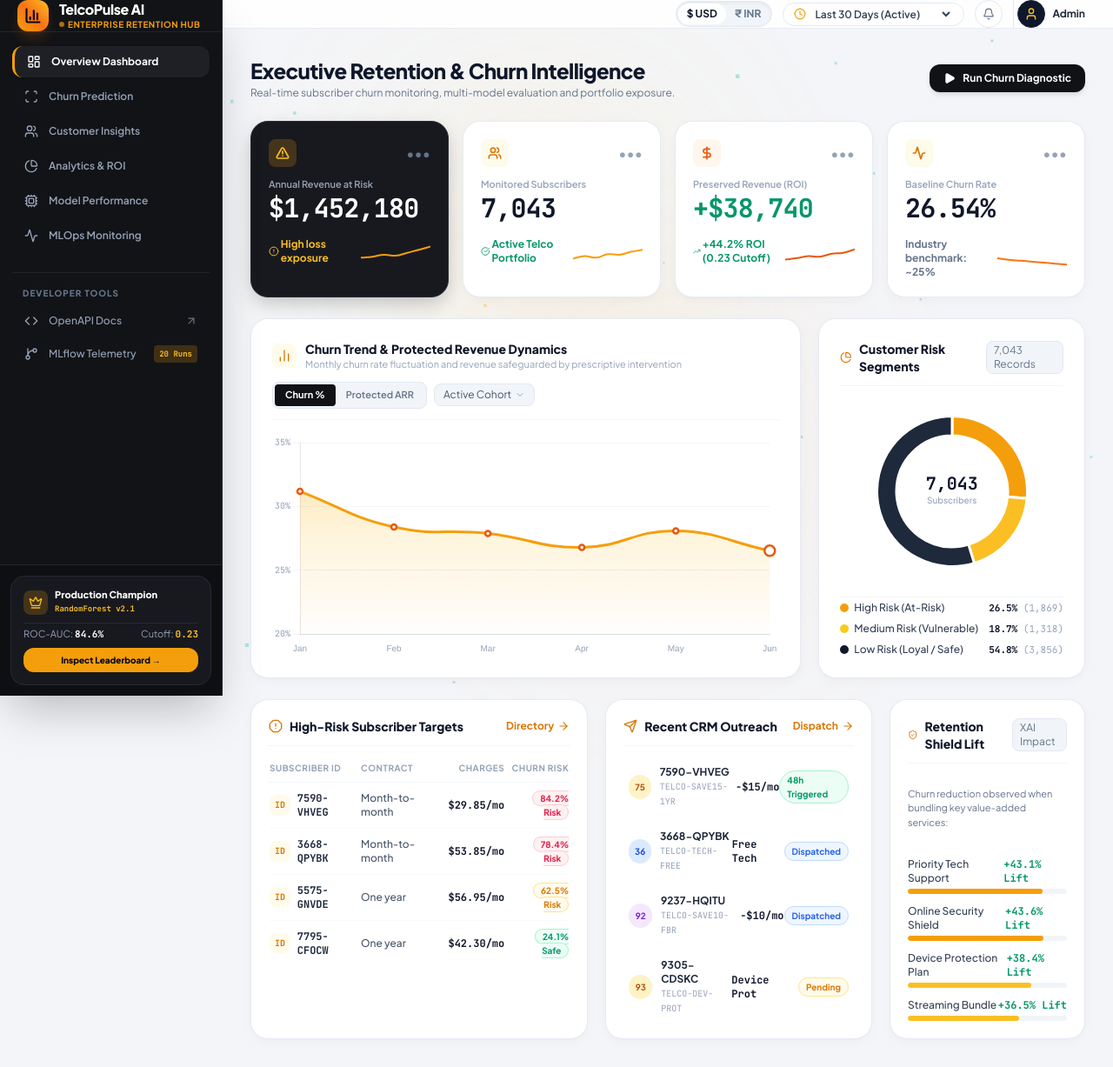
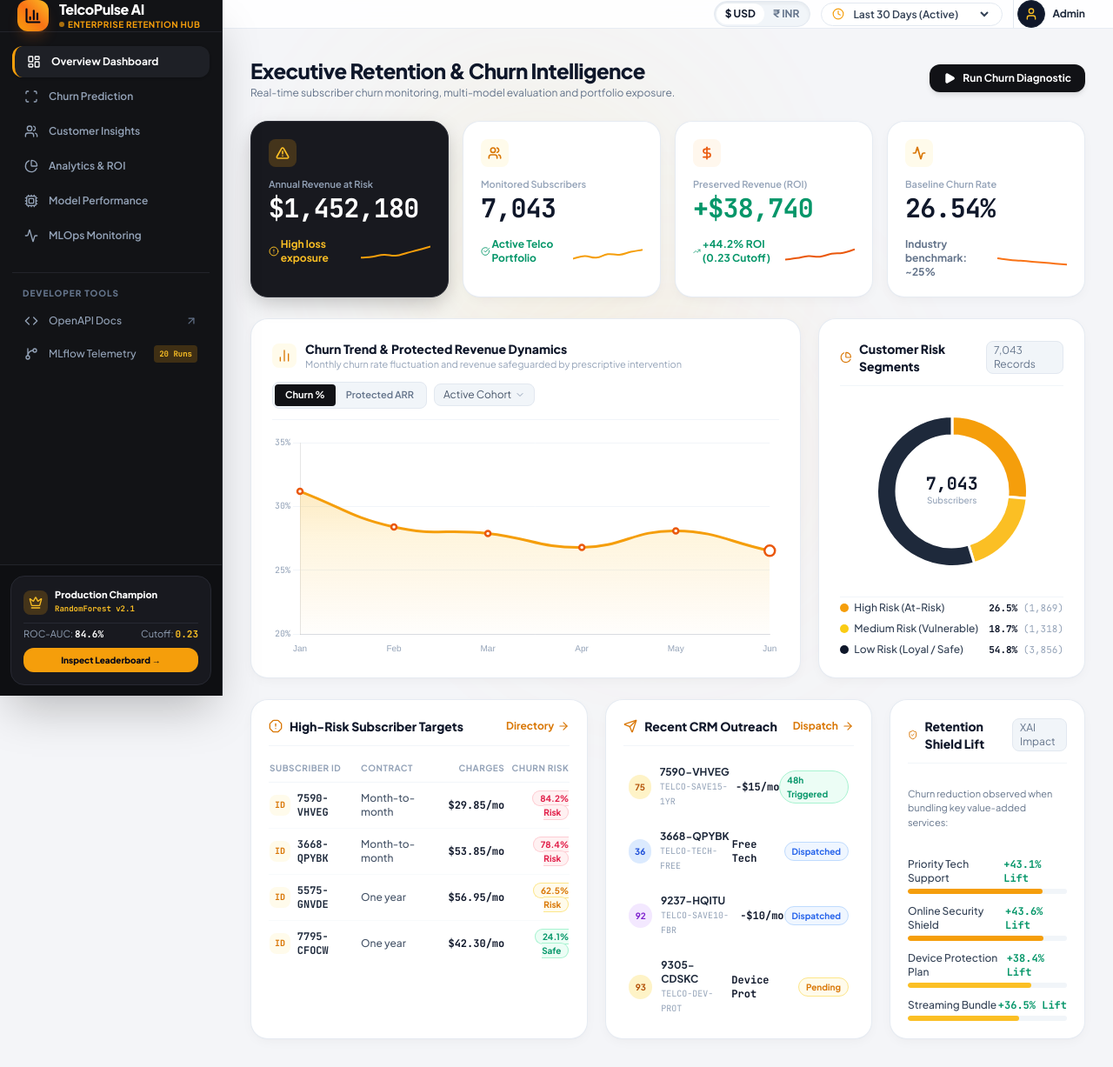
Before and after one commit to janismalhotra-29/churn-mlops-pipeline, a FastAPI app: page / in a window 1280 px wide. Shown: the whole page at 87% size. Run offline with FastAPI, Linux system fonts and the light colour scheme; data that the repository does not hold is empty; some libraries are stand-ins or nearby versions.

Commit message:
feat(ui): remove background moving dots animation, bell icon, and card action dots

```diff
--- a/src/templates/index.html
+++ b/src/templates/index.html
@@ -224,9 +224,6 @@
     </style>
 </head>
 <body class="h-full flex antialiased relative selection:bg-amber-500 selection:text-white">
-
-    <!-- 3D WebGL Background Canvas for Particle Network -->
-    <canvas id="webgl-3d-particles" class="fixed inset-0 pointer-events-none z-0 opacity-45"></canvas>
 
     <!-- Ambient Glowing Colorful Mesh Blobs -->
     <div class="fixed top-20 left-1/3 w-96 h-96 bg-amber-300/15 rounded-full blur-[110px] pointer-events-none z-0 animate-pulse"></div>
@@ -344,7 +341,7 @@
                 </button>
             </div>
 
-            <!-- Header Controls: Currency, Date Picker, Bell, Profile Avatar -->
+            <!-- Header Controls: Currency, Date Picker, Profile Avatar -->
             <div class="flex items-center space-x-3">
 
                 <!-- Currency Switcher ($ USD / ₹ INR) -->
@@ -370,12 +367,6 @@
                     </select>
                 </div>
 
-                <!-- Notification Bell with Amber Dot -->
-                <button class="w-8 h-8 rounded-full bg-white border border-slate-200 flex items-center justify-center text-slate-500 hover:text-slate-800 shadow-2xs relative transition-colors cursor-pointer">
-                    <i data-lucide="bell" class="w-3.5 h-3.5"></i>
-                    <span class="absolute top-1.5 right-1.5 w-1.5 h-1.5 rounded-full bg-amber-500 animate-ping"></span>
-                </button>
-
                 <!-- User Profile: Admin -->
                 <div class="flex items-center space-x-2 pl-1 border-l border-slate-200 cursor-pointer">
                     <div class="w-8 h-8 rounded-full bg-slate-900 text-amber-400 font-bold text-xs flex items-center justify-center shadow-xs border border-slate-800">
@@ -417,7 +408,6 @@
                             <div class="w-8 h-8 rounded-lg bg-amber-500/20 text-amber-400 flex items-center justify-center">
                                 <i data-lucide="alert-triangle" class="w-4 h-4 stroke-[2.5]"></i>
                             </div>
-                            <span class="text-slate-500 hover:text-slate-300 cursor-pointer text-sm font-bold">•••</span>
                         </div>
                         <div>
                             <span class="text-[11px] font-semibold text-slate-400 block">Annual Revenue at Risk</span>
@@ -440,7 +430,6 @@
                             <div class="w-8 h-8 rounded-lg bg-amber-50 text-amber-600 flex items-center justify-center">
                                 <i data-lucide="users" class="w-4 h-4 stroke-[2.5]"></i>
                             </div>
-                            <span class="text-slate-400 hover:text-slate-700 cursor-pointer text-sm font-bold">•••</span>
                         </div>
                         <div>
                             <span class="text-[11px] font-semibold text-slate-400 block">Monitored Subscribers</span>
@@ -463,7 +452,6 @@
                             <div class="w-8 h-8 rounded-lg bg-orange-50 text-orange-600 flex items-center justify-center">
                                 <i data-lucide="dollar-sign" class="w-4 h-4 stroke-[2.5]"></i>
                             </div>
-                            <span class="text-slate-400 hover:text-slate-700 cursor-pointer text-sm font-bold">•••</span>
                         </div>
                         <div>
                             <span class="text-[11px] font-semibold text-slate-400 block">Preserved Revenue (ROI)</span>
@@ -486,7 +474,6 @@
                             <div class="w-8 h-8 rounded-lg bg-amber-50 text-amber-600 flex items-center justify-center">
                                 <i data-lucide="activity" class="w-4 h-4 stroke-[2.5]"></i>
                             </div>
-                            <span class="text-slate-400 hover:text-slate-700 cursor-pointer text-sm font-bold">•••</span>
                         </div>
                         <div>
                             <span class="text-[11px] font-semibold text-slate-400 block">Baseline Churn Rate</span>
@@ -2949,97 +2936,7 @@
 
         // 10. Three.js 3D Interactive WebGL Particle Network
         function init3DParticleNetwork() {
-            const canvas = document.getElementById('webgl-3d-particles');
-            if (!canvas || typeof THREE === 'undefined') return;
-
-            const scene = new THREE.Scene();
-            const camera = new THREE.PerspectiveCamera(60, window.innerWidth / window.innerHeight, 0.1, 1000);
-            camera.position.z = 400;
-
-            const renderer = new THREE.WebGLRenderer({ canvas: canvas, alpha: true, antialias: true });
-            renderer.setSize(window.innerWidth, window.innerHeight);
-            renderer.setPixelRatio(Math.min(window.devicePixelRatio, 2));
-
-            const particleCount = 140;
-            const geometry = new THREE.BufferGeometry();
-            const positions = new Float32Array(particleCount * 3);
-            const colors = new Float32Array(particleCount * 3);
-            const velocities = [];
-
-            const colorPalette = [
-                new THREE.Color('#f59e0b'), // Aegean Teal
-                new THREE.Color('#06b6d4'), // Cyan
-                new THREE.Color('#38bdf8'), // Sky
-                new THREE.Color('#10b981')  // Emerald
-            ];
-
-            for (let i = 0; i < particleCount; i++) {
-                positions[i * 3] = (Math.random() - 0.5) * 800;
-                positions[i * 3 + 1] = (Math.random() - 0.5) * 800;
-                positions[i * 3 + 2] = (Math.random() - 0.5) * 400;
-
-                velocities.push({
-                    x: (Math.random() - 0.5) * 0.35,
-                    y: (Math.random() - 0.5) * 0.35,
-                    z: (Math.random() - 0.5) * 0.35
-                });
-
-                const c = colorPalette[Math.floor(Math.random() * colorPalette.length)];
-                colors[i * 3] = c.r;
-                colors[i * 3 + 1] = c.g;
-                colors[i * 3 + 2] = c.b;
-            }
-
-            geometry.setAttribute('position', new THREE.BufferAttribute(positions, 3));
-            geometry.setAttribute('color', new THREE.BufferAttribute(colors, 3));
-
-            const material = new THREE.PointsMaterial({
-                size: 3.5,
-                vertexColors: true,
-                transparent: true,
-                opacity: 0.65
-            });
-
-            const pointCloud = new THREE.Points(geometry, material);
-            scene.add(pointCloud);
-
-            let mouseX = 0, mouseY = 0;
-            window.addEventListener('mousemove', (e) => {
-                mouseX = (e.clientX - window.innerWidth / 2) * 0.05;
-                mouseY = (e.clientY - window.innerHeight / 2) * 0.05;
-            });
-
-            window.addEventListener('resize', () => {
-                camera.aspect = window.innerWidth / window.innerHeight;
-                camera.updateProjectionMatrix();
-                renderer.setSize(window.innerWidth, window.innerHeight);
-            });
-
-            function animate() {
-                requestAnimationFrame(animate);
-
-                const pos = geometry.attributes.position.array;
-                for (let i = 0; i < particleCount; i++) {
-                    pos[i * 3] += velocities[i].x;
-                    pos[i * 3 + 1] += velocities[i].y;
-                    pos[i * 3 + 2] += velocities[i].z;
-
-                    if (pos[i * 3] < -400 || pos[i * 3] > 400) velocities[i].x *= -1;
-                    if (pos[i * 3 + 1] < -400 || pos[i * 3 + 1] > 400) velocities[i].y *= -1;
-                    if (pos[i * 3 + 2] < -200 || pos[i * 3 + 2] > 200) velocities[i].z *= -1;
-                }
-                geometry.attributes.position.needsUpdate = true;
-
-                pointCloud.rotation.x += 0.0008;
-                pointCloud.rotation.y += 0.0012;
-
-                camera.position.x += (mouseX - camera.position.x) * 0.03;
-                camera.position.y += (-mouseY - camera.position.y) * 0.03;
-                camera.lookAt(scene.position);
-
-                renderer.render(scene, camera);
-            }
-            animate();
+            // Disabled moving dots in background per user request
         }
 
         // 11. Card Interactions (Clean Flat Elevation, No Slanted Tilting)
```
Also changed, not shown: README.md.
